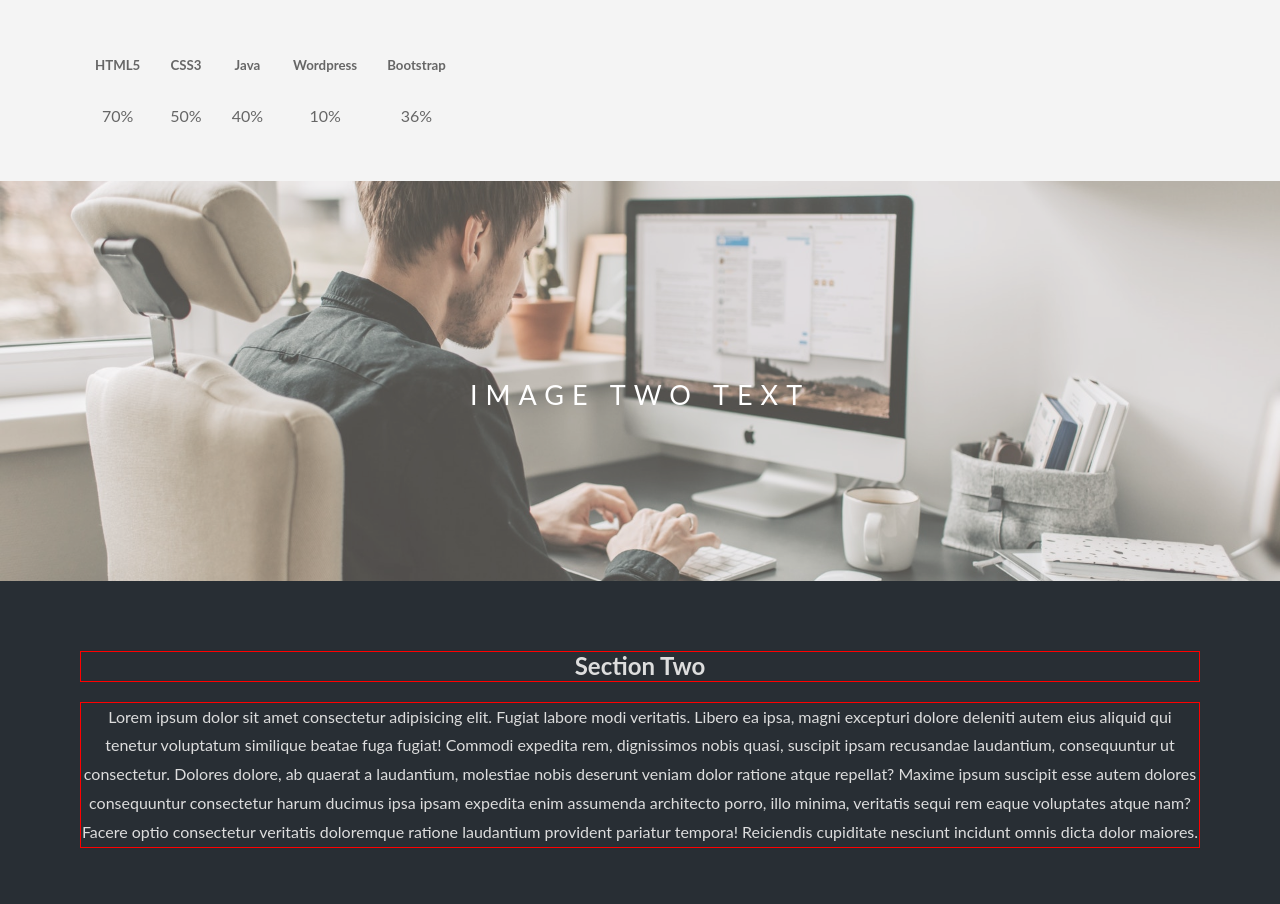
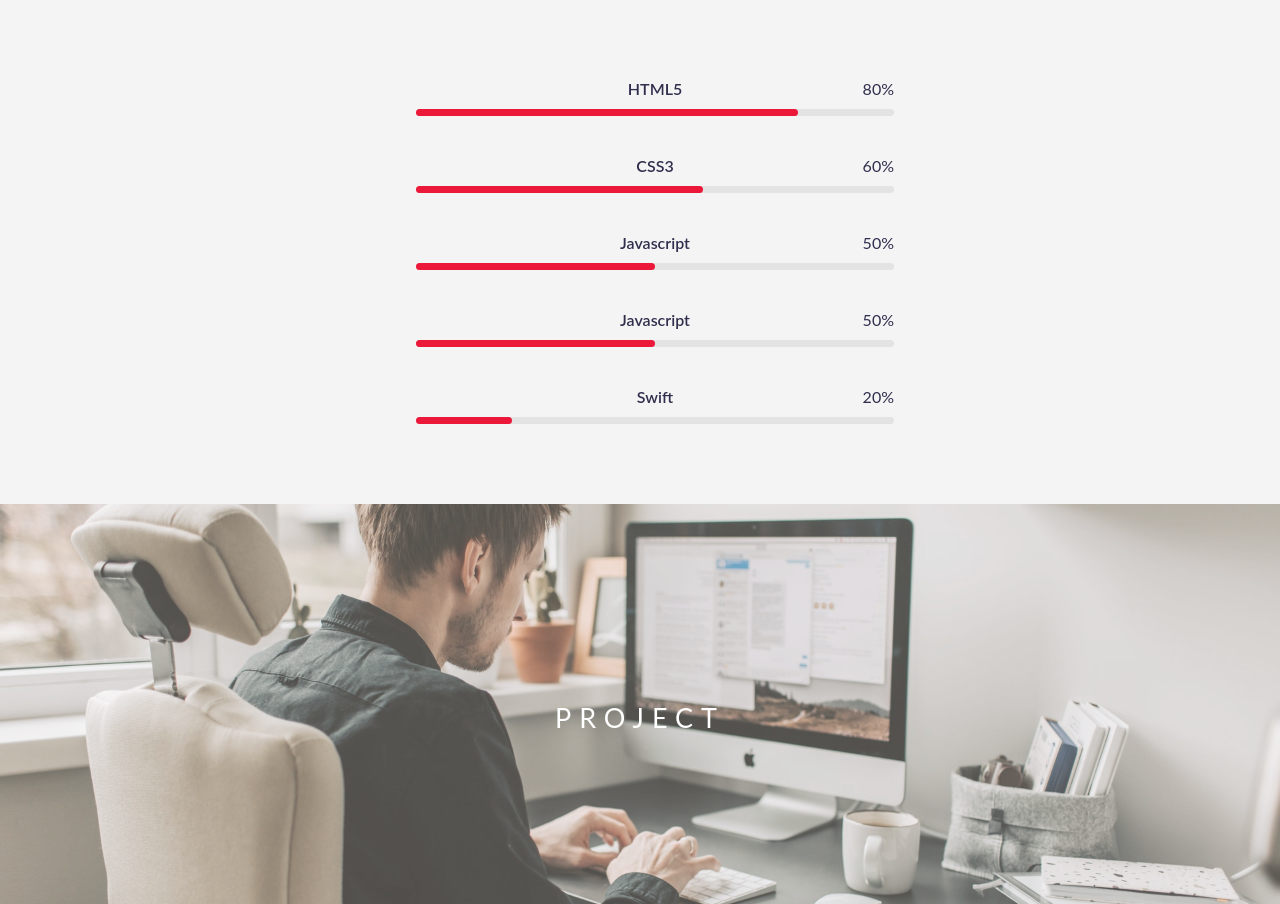
Before and after one commit to sseungjae/Basic-Parallax-page, a plain HTML site: page index.html in a window 1280 px wide. Shown: the part 821-1725 px from the top of the page. Drawn offline with Linux system fonts and the light colour scheme.

Commit message:
skill sheet
add skill

```diff
--- a/css/style.css
+++ b/css/style.css
@@ -54,7 +54,9 @@ p {
 
 .section-light {
   background-color: #f4f4f4;
-  color: #666;
+  display: flex;
+  justify-content: center;
+  align-items: center;
 }
 
 .section-dark {
@@ -105,3 +107,59 @@ p {
   padding-left: 15px;
   padding-right: 15px;
 }
+
+.skills {
+  -ms-flex: 0 0 40%;
+  flex: 0 0 40%;
+  margin-top: 40px;
+  max-width: 40%;
+}
+
+.skills .skill-item {
+  -ms-flex: 0 0 100%;
+  flex: 0 0 100%;
+  max-width: 100%;
+}
+
+.skills .skill-item h5 {
+  line-height: 40px;
+  font-weight: 600;
+  font-size: 16px;
+  color: #302e4d;
+  text-transform: capitalize;
+  margin: 0;
+}
+
+.skills .skill-item .progress {
+  background-color: #e3e3e3;
+  height: 7px;
+  border-radius: 4px;
+  width: 100%;
+  position: relative;
+}
+
+.skills .skill-item {
+  margin-bottom: 30px;
+}
+
+.skills .skill-item .progress .progress-in {
+  position: absolute;
+  left: 0;
+  top: 0;
+  height: 100%;
+  border-radius: 4px;
+}
+
+.skills .skill-item .skill-percent {
+  /* display: none; */
+  color: #302e4d;
+  line-height: 40px;
+  position: absolute;
+  right: 0;
+  top: -40px;
+  font-weight: 400;
+}
+
+.skills .skill-item .progress .progress-in {
+  background-color: #ec1839;
+}
--- a/index.html
+++ b/index.html
@@ -21,36 +21,36 @@
               <div class="skill-item padd-15">
                 <h5>HTML5</h5>
                 <div class="progress">
-                  <div class="progress-in" style="width: 70%"></div>
-                  <div class="skill-percent">70%</div>
+                  <div class="progress-in" style="width: 80%"></div>
+                  <div class="skill-percent">80%</div>
                 </div>
               </div>
               <div class="skill-item padd-15">
                 <h5>CSS3</h5>
+                <div class="progress">
+                  <div class="progress-in" style="width: 60%"></div>
+                  <div class="skill-percent">60%</div>
+                </div>
+              </div>
+              <div class="skill-item padd-15">
+                <h5>Javascript</h5>
                 <div class="progress">
                   <div class="progress-in" style="width: 50%"></div>
                   <div class="skill-percent">50%</div>
                 </div>
               </div>
               <div class="skill-item padd-15">
-                <h5>Java</h5>
+                <h5>Javascript</h5>
                 <div class="progress">
-                  <div class="progress-in" style="width: 40%"></div>
-                  <div class="skill-percent">40%</div>
+                  <div class="progress-in" style="width: 50%"></div>
+                  <div class="skill-percent">50%</div>
                 </div>
               </div>
               <div class="skill-item padd-15">
-                <h5>Wordpress</h5>
+                <h5>Swift</h5>
                 <div class="progress">
-                  <div class="progress-in" style="width: 10%"></div>
-                  <div class="skill-percent">10%</div>
-                </div>
-              </div>
-              <div class="skill-item padd-15">
-                <h5>Bootstrap</h5>
-                <div class="progress">
-                  <div class="progress-in" style="width: 36%"></div>
-                  <div class="skill-percent">36%</div>
+                  <div class="progress-in" style="width: 20%"></div>
+                  <div class="skill-percent">20%</div>
                 </div>
               </div>
             </div>
@@ -61,7 +61,7 @@
     <div class="pimg2">
         <div class="ptext">
             <span class="border trans">
-                Image Two Text
+                project
             </span>
         </div>
     </div>
@@ -75,7 +75,7 @@
 
     <div class="pimg3">
         <div class="ptext">
-            <span class="border trans">
+            <span class="border">
                 Image Three Text
             </span>
         </div>
```
